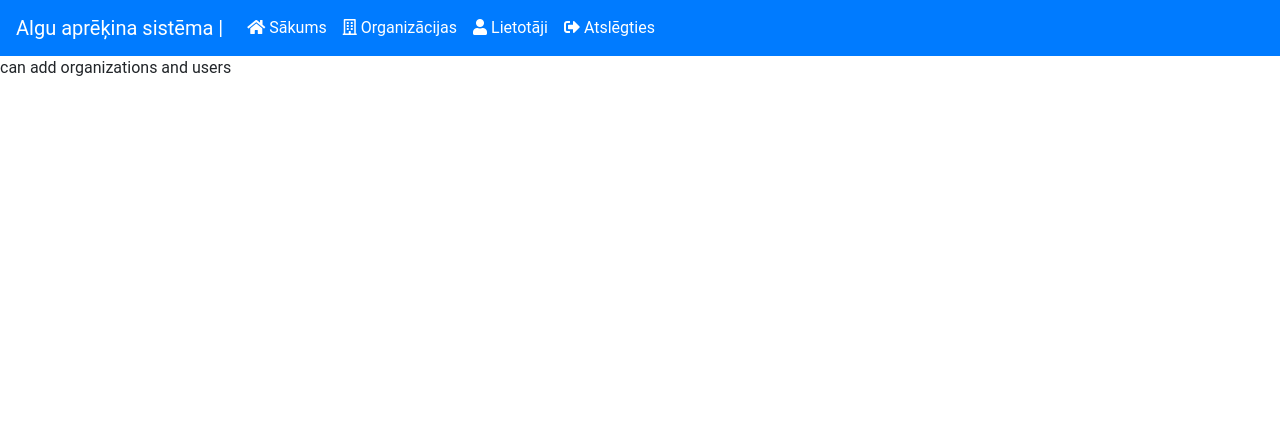
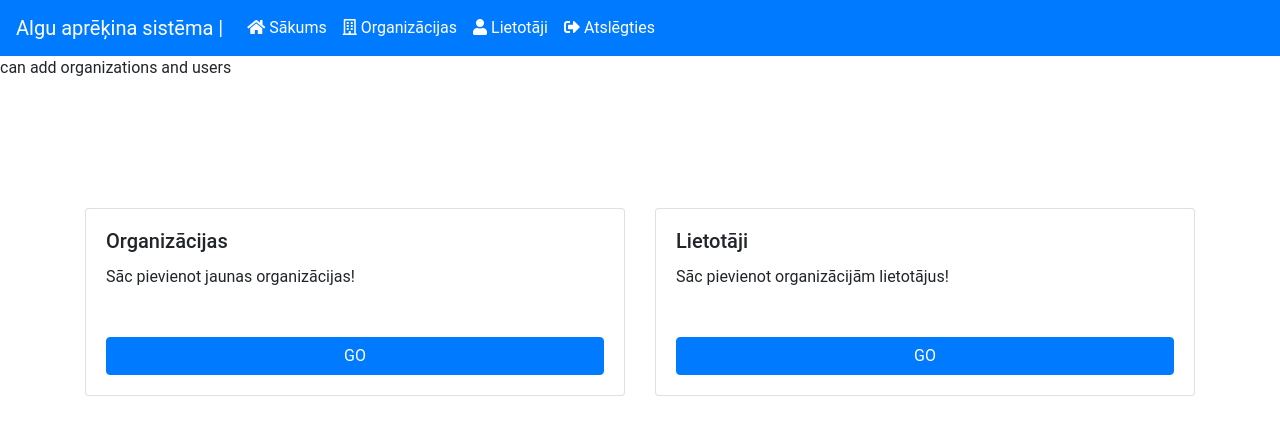
Before and after one commit to undinek/CMS_Algas, a PHP site: page /CMS_Algas/dashboard-view.php in a window 1280 px wide. Shown: the top 435 px of the page. Run offline with PHP 8.4, Linux system fonts and the light colour scheme; a user stored in the database is signed in; data comes from the database, SQL or seed files in the repository; some libraries are stand-ins or nearby versions.

Commit message:
Algu aprekina izmaiņas

```diff
--- a/Faili/dashboard-view.php
+++ b/Faili/dashboard-view.php
@@ -17,10 +17,10 @@ include_once("./includes/Organization.php");
     <table class="mainTable">
         <thead>
           <tr>
-            <th>Neto</th>
+            <th>Bruto</th>
             <th>IIN</th>
             <th>Sociālais nodoklis</th>
-            <th>Bruto</th>
+            <th>Neto</th>
             <th>Darba devējs izmaksā</th>
           </tr>
         <thead>
@@ -38,11 +38,58 @@ include_once("./includes/Organization.php");
 
         <p>can add user salary</p>
 
+        <div class="container" style="margin-top:10%">
+          <div class="row">
+                <div class="col-sm-6">
+                  <div class="card">
+                    <div class="card-body">
+                      <h5 class="card-title">Lietotāji</h5>
+                      <p class="card-text">Pievieno savai organizācija lietotājus!</p>
+                      <a href="http://127.0.0.1/CMS_Algas/Faili/user-view.php" class="btn btn-primary">GO</a>
+                    </div>
+                  </div>
+                </div>
+                <div class="col-sm-6">
+                  <div class="card">
+                    <div class="card-body">
+                      <h5 class="card-title">Algas</h5>
+                      <p class="card-text">Pievieno lietotāju algas!</p>
+                      <a href="http://127.0.0.1/CMS_Algas/Faili/add-salary-view.php" class="btn btn-primary">GO</a>
+                    </div>
+                  </div>
+                </div>
+          </div>
+        </div>
+
 
 	<?php
     elseif ($role->superAdmin()): ?>
 
         <p>can add organizations and users</p>
+
+      <div class="container" style="margin-top:10%">
+        <div class="row">
+              <div class="col-sm-6">
+                <div class="card">
+                  <div class="card-body">
+                    <h5 class="card-title">Organizācijas</h5>
+                    <p class="card-text">Sāc pievienot jaunas organizācijas!</p>
+                    <a href="http://127.0.0.1/CMS_Algas/Faili/organization-view.php" class="btn btn-primary">GO</a>
+                  </div>
+                </div>
+              </div>
+              <div class="col-sm-6">
+                <div class="card">
+                  <div class="card-body">
+                    <h5 class="card-title">Lietotāji</h5>
+                    <p class="card-text">Sāc pievienot organizācijām lietotājus!</p>
+                    <a href="http://127.0.0.1/CMS_Algas/Faili/user-view.php" class="btn btn-primary">GO</a>
+                  </div>
+                </div>
+              </div>
+        </div>
+      </div>
+
 
 	<?php
     else: ?>
--- a/Faili/includes/Salary.php
+++ b/Faili/includes/Salary.php
@@ -7,7 +7,7 @@ class Salary{
     function __construct(){
     }
 
-    public function addSalary($organization_id, $user_id, $salary, $apgadajamie, $citiAtvieglojumi){
+    public function addSalary($organization_id, $user_id, $salary, $apgadajamie, $citiAtvieglojumi, $neapliekamaisMin){
 
         include_once("../database/db.php");
         $db = new Database();
@@ -17,7 +17,7 @@ class Salary{
         $neapliekamais =0;
 
         if ($salary <= 1100){
-          $neapliekamais = 230;
+          $neapliekamais = $neapliekamaisMin;
         }
 
         $iedzivotajuIenakumuNodoklis;
--- a/Faili/includes/process.php
+++ b/Faili/includes/process.php
@@ -34,7 +34,7 @@ if (isset($_POST["orgName"])) {
 // For adding salary
 if (isset($_POST["salaryValue"])) {
   $sal = new Salary();
-  $result = $sal->addSalary($_POST["orgDropdown"], $_POST["userDropdown"], $_POST["salaryValue"], $_POST["apgadajamieValue"], $_POST["atvieglojumiDropdown"]);
+  $result = $sal->addSalary($_POST["orgDropdown"], $_POST["userDropdown"], $_POST["salaryValue"], $_POST["apgadajamieValue"], $_POST["atvieglojumiDropdown"], $_POST["range"]);
   echo $result;
   exit();
 }
--- a/Faili/js/main.js
+++ b/Faili/js/main.js
@@ -188,12 +188,16 @@ $(document).ready(function() {
                data: $("#addSalaryForm").serialize(),
                success: function(data) {
 
-                   window.location.href = encodeURI( DOMAIN + "/salary-view.php" );
+                   window.location.href = encodeURI( DOMAIN + "/add-salary-view.php" );
 
                  }
            });
        }
    });
 
+    $('#range').on("input", function() {
+        $('.output').val(this.value +" EUR" );
+    }).trigger("change");
+
 
 });
--- a/Faili/user-view.php
+++ b/Faili/user-view.php
@@ -13,6 +13,10 @@
           <tr>
             <th>Name</th>
             <th>Email</th>
+            <?php $obj = new Role;
+            if( $obj->superAdmin()): ?>
+            <th>Organization</th>
+            <?php endif; ?>
           </tr>
         <thead>
         <tbody>
```
Also changed, not shown: Faili/add-salary-view.php (+8 -0 lines), Faili/includes/user.php (+19 -1 lines).
